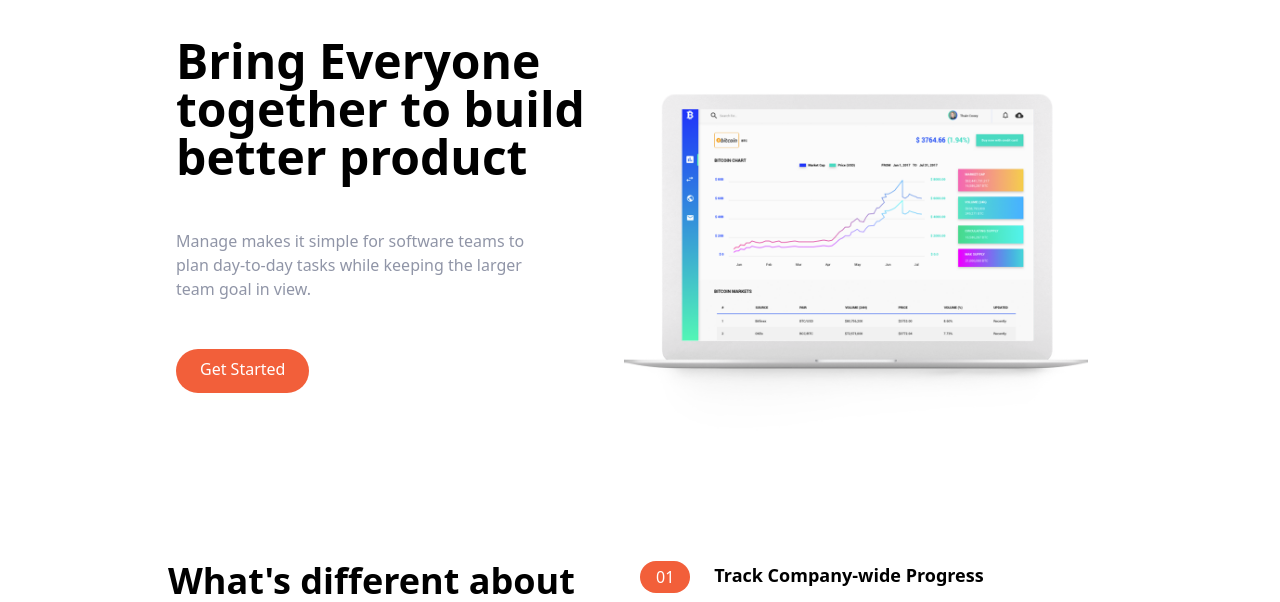
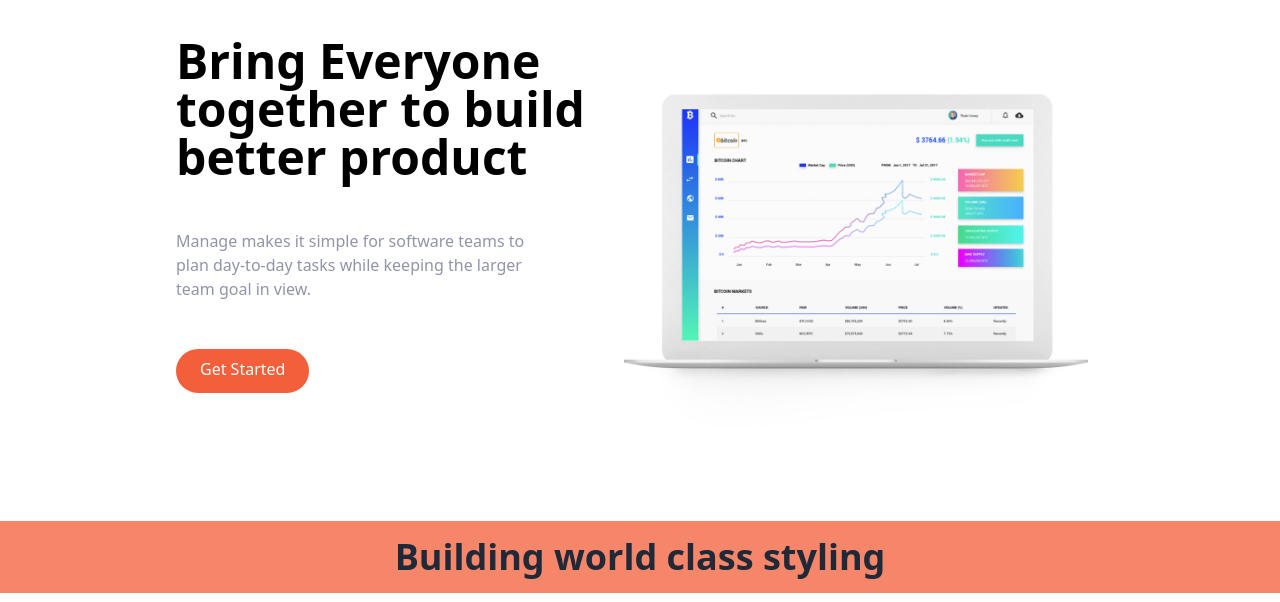
Before and after one commit to slovetechnology/simpletailwindcssproject, a website: page index.html in a window 1280 px wide. Shown: the part 103-705 px from the top of the page. Drawn offline with Linux system fonts and the light colour scheme.

Commit message:
second commit

```diff
--- a/index.html
+++ b/index.html
@@ -6,7 +6,7 @@
     <meta name="viewport" content="width=device-width, initial-scale=1.0">
     <link rel="stylesheet" href="css/main.css">
     <link rel="stylesheet" href="./src/fontawesome/css/all.min.css">
-    <title>Document</title>
+    <title>Simple Tailwind Project</title>
 </head>
 <body>
     <!-- navbar -->
@@ -50,6 +50,11 @@
             <div class="md:w-1/2">
                 <img src="./src/images/laptop.png" alt="">
             </div>
+        </div>
+    </section>
+    <section>
+        <div class="shadow-1xl mx-auto bg-brightRedLight p-4">
+            <h1 class="font-bold text-center text-4xl text-gray-800">Building world class styling</h1>
         </div>
     </section>
     <section id="features">
```
Also changed, not shown: css/main.css.
